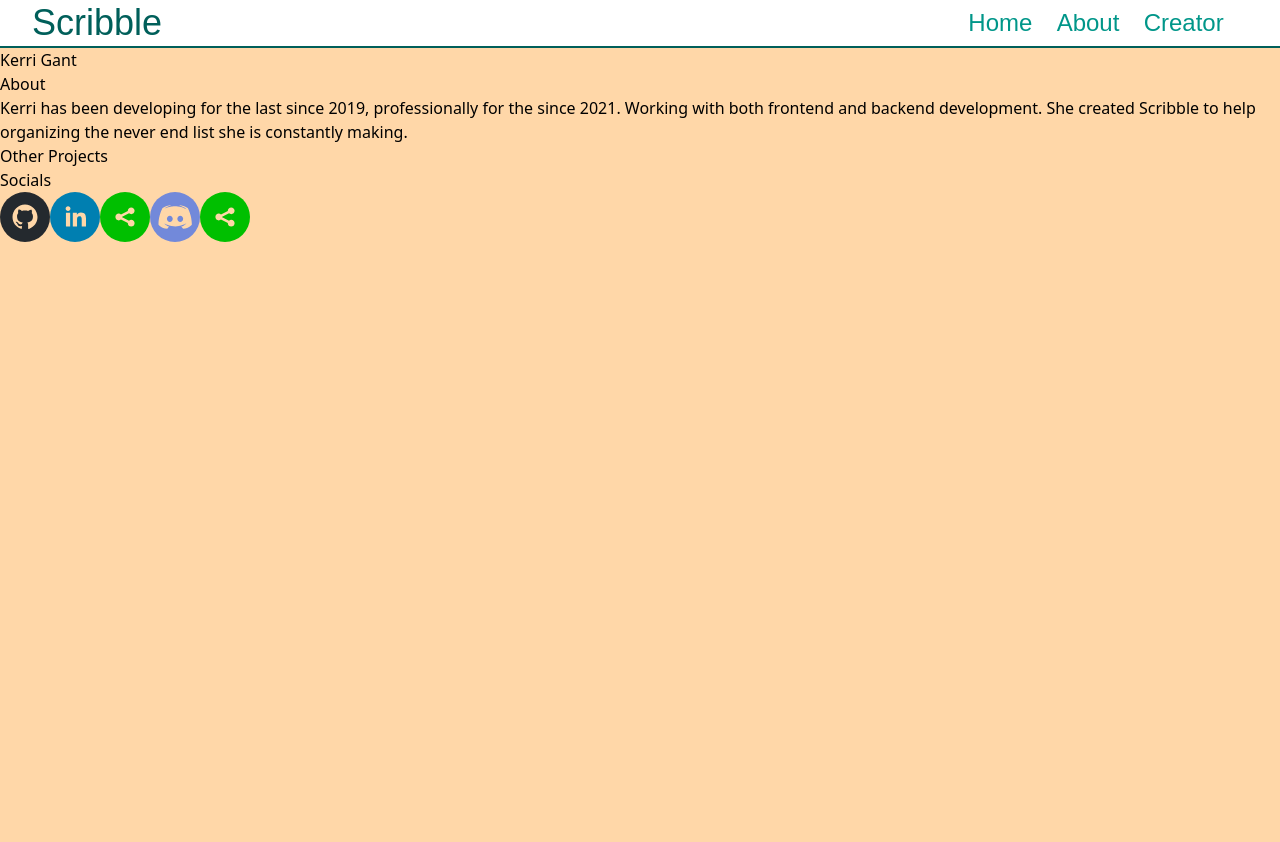
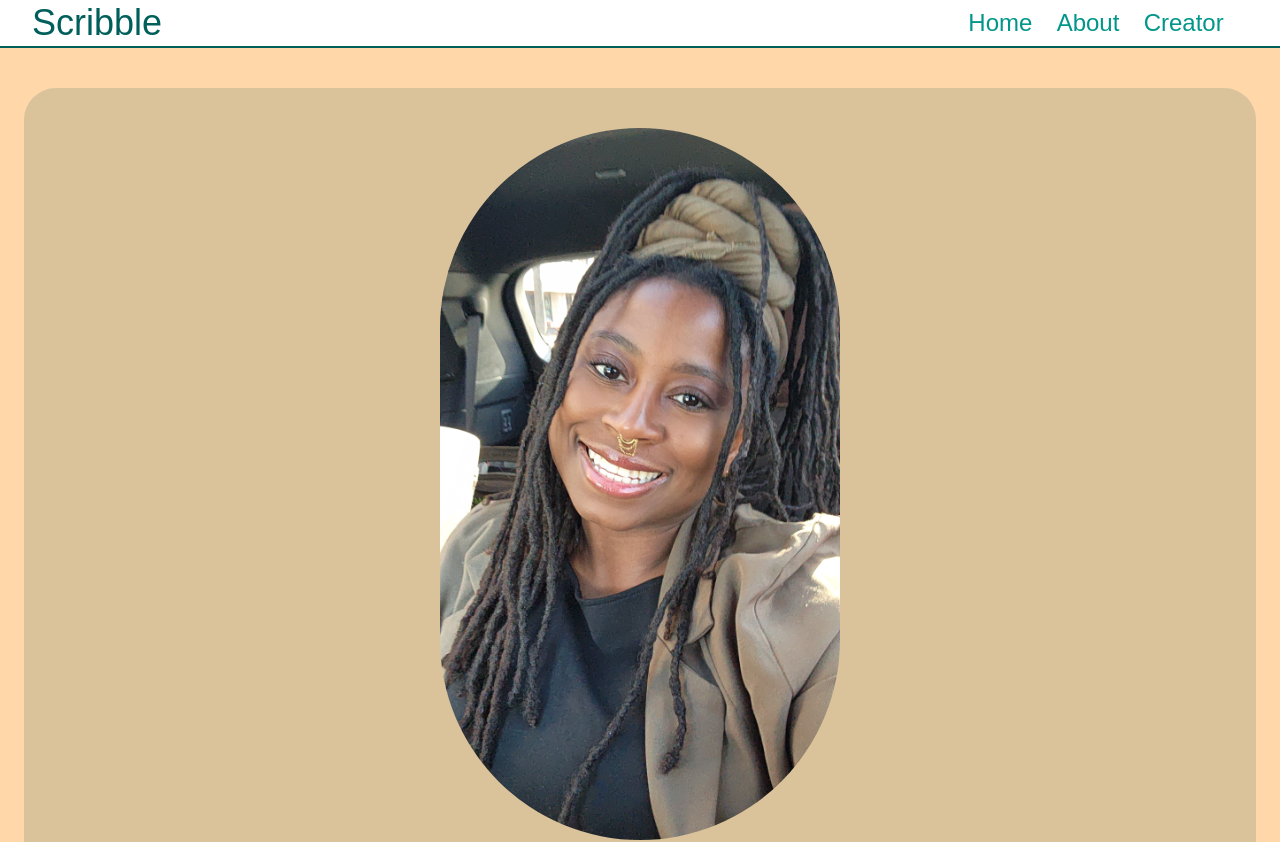
Before and after one commit to dev-kagant/Scribble, a React (Vite) app: page /creator in a window 1280 px wide. Shown: the top 842 px of the page. Before the commit the page ends 800 px from the top, so only its background shows below. Built offline with nearby package versions, Linux system fonts and the light colour scheme; a web font is replaced by a local one.

Commit message:
add creator page

```diff
--- a/src/pages/CreatorPage.jsx
+++ b/src/pages/CreatorPage.jsx
@@ -2,24 +2,28 @@ import { SocialIcon } from 'react-social-icons';
 
 const CreatorPage = () => {
   return (
-    <div>
-      <div>
-        <img></img>
-        <h1>Kerri Gant</h1>
-        <h3>About</h3>
-        <p>Kerri has been developing for the last since 2019, professionally for the since 2021. Working with both frontend and backend development. She created Scribble to help organizing the never end list she is constantly making.</p>
+    <div className='flex flex-col justify-center items-center p-6'>
+      <div className='flex flex-col justify-center items-center rounded-4xl p-4 my-4 bg-teal-mute'>
+        <img src="../../public/smilePic2.jpg" className='w-1/3 my-6 rounded-full'></img>
+        <h1 className='font-thick text-5xl text-teal-800'>Kerri Gant</h1>
       </div>
-      <div>
-        <h3>Other Projects</h3>
+      <div className='flex flex-col justify-center items-center rounded-4xl p-8 my-4 bg-teal-mute'>
+        <h3 className='font-thick text-3xl text-teal-800 mb-4'>About</h3>
+        <p className='text-center text-lg'>Kerri has been developing for the since 2019, professionally for the since 2021. Working with both frontend and backend development. She created Scribble to help organizing the never end list she is constantly making.</p>
+      </div>
+      <div className='flex flex-col justify-center items-center w-full rounded-4xl p-8 my-4 bg-teal-mute'>
+        <h3 className='font-thick text-3xl text-teal-800 mb-4'>Other Projects</h3>
         <div></div>
       </div>
-      <div>
-        <h3>Socials</h3>
-          <SocialIcon url="https://github.com/dev-kagant" borderRadius="30%"/>
-          <SocialIcon url="https://www.linkedin.com/in/kerrigant/" borderRadius="30%"/>
-          <SocialIcon url="https://x.com/kashm0ni" borderRadius="30%"/>
-          <SocialIcon url="https://discord.com/users/kagant" borderRadius="30%"/>
-          <SocialIcon url="https://www.google.com" network="sharethis" borderRadius="30%"/>
+      <div className='flex flex-col justify-center items-center w-full rounded-4xl p-4 my-4 bg-teal-mute'>
+        <h3 className='font-thick text-3xl text-teal-800 mb-4'>Socials</h3>
+        <div className='flex flex-row justify-between sm:justify-evenly w-full'>
+          <SocialIcon url="https://github.com/dev-kagant" borderRadius="50%"/>
+          <SocialIcon url="https://www.linkedin.com/in/kerrigant/" borderRadius="50%"/>
+          <SocialIcon url="https://x.com/kashm0ni" borderRadius="50%"/>
+          <SocialIcon url="https://discord.com/users/kagant" borderRadius="50%"/>
+          <SocialIcon url="https://www.google.com" network="sharethis" borderRadius="50%"/>
+        </div>
       </div>
     </div>
   )
```
Also changed, not shown: public/smilePic2.jpg (added).
